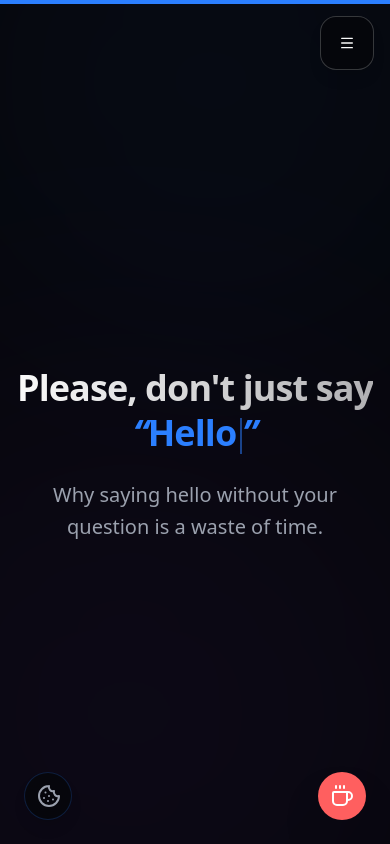
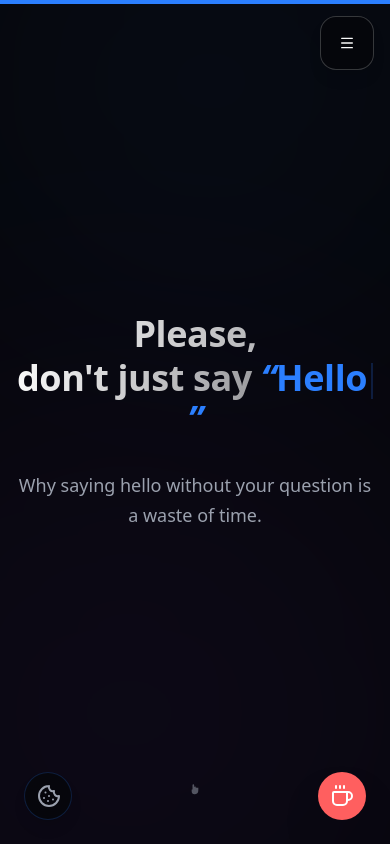
Before and after one commit to Kaysuto/no-hello, a Next.js app: page / in a window 390 px wide. Shown: the top 844 px of the page. Built offline with nearby package versions, Linux system fonts and the light colour scheme.

Commit message:
refactor: update HomeContent layout and improve translation structure

```diff
--- a/components/home-content.tsx
+++ b/components/home-content.tsx
@@ -1,25 +1,25 @@
 "use client"
 import { Navbar } from "@/components/navbar/navbar"
 import { useTranslation } from "@/components/translation-context"
-
 import { ComparisonSection } from "@/components/comparison-section"
 import { ConceptExplanation } from "@/components/concept-explanation"
 import { QuizGame } from "@/components/quiz/quiz-game"
 import { KofiWidget } from "@/components/kofi-widget"
-
 import { TypingText } from "@/components/typing-text"
 import { motion } from "framer-motion"
 import { fadeInUp, pulsingBlob, heroAnimation } from "@/lib/animations"
 import { SECTION_IDS } from "@/lib/constants"
+import { useScrollToSection } from "@/lib/hooks/use-scroll-to-section"
 
 export function HomeContent() {
     const { t } = useTranslation()
+    const scrollTo = useScrollToSection()
 
     return (
         <div className="min-h-screen bg-background relative overflow-hidden selection:bg-primary/20">
             <Navbar />
 
-            {/* Background Gradients */}
+            {/* Background blobs */}
             <div className="fixed inset-0 z-0 pointer-events-none">
                 <motion.div
                     animate={pulsingBlob(8, 0)}
@@ -31,70 +31,103 @@ export function HomeContent() {
                 />
             </div>
 
-            <div className="relative z-10 container mx-auto px-4 pt-16">
-                <main className="space-y-24">
-                    {/* Hero Section */}
+            <div className="relative z-10">
+                {/* Hero */}
                 <motion.section
                     initial="hidden"
                     animate="visible"
                     variants={heroAnimation}
-                        className="min-h-[calc(100vh-4rem)] flex items-center justify-center"
+                    className="relative min-h-screen flex flex-col items-center justify-center text-center px-4"
                 >
-                            {/* Text Content */}
-                            <div className="space-y-6 text-center order-1">
-                                <h1 className="text-4xl md:text-5xl lg:text-7xl font-black tracking-tight leading-tight">
-                                    <span className="bg-linear-to-r from-foreground to-foreground/70 bg-clip-text text-transparent">
-                                        {t.headerPre}
+                    <div className="space-y-8 max-w-4xl mx-auto">
+                        <h1 className="font-black tracking-tight leading-[1.05]">
+                            <span className="block text-4xl md:text-6xl lg:text-7xl bg-linear-to-r from-foreground to-foreground/60 bg-clip-text text-transparent">
+                                {t.headerLine1}
                             </span>
-                                    <span className="text-primary italic"> &ldquo;
-                                        <TypingText
+                            <span className="block text-4xl md:text-6xl lg:text-7xl mt-1">
+                                <span className="bg-linear-to-r from-foreground to-foreground/60 bg-clip-text text-transparent">
+                                    {t.headerLine2}{" "}
+                                </span>
+                                <span className="text-primary italic">&ldquo;<TypingText
                                     words={["Bonjour", "Hello", "Hola", "Hallo", "Ciao", "Olá", "Namaste", "Salaam", "Konnichiwa", "Ni Hao"]}
                                     className="not-italic"
-                                        />&rdquo;
+                                />&rdquo;</span>
                             </span>
                         </h1>
-                                <p className="text-xl md:text-2xl text-muted-foreground font-light max-w-xl mx-auto leading-relaxed">
+                        <p className="text-lg md:text-xl text-muted-foreground font-light max-w-lg mx-auto leading-relaxed">
                             {t.headerDesc}
                         </p>
                     </div>
+
+                    <motion.button
+                        aria-label="Scroll to content"
+                        onClick={() => scrollTo(SECTION_IDS.EXPLANATION)}
+                        className="absolute bottom-10 left-1/2 -translate-x-1/2 flex flex-col items-center gap-1.5 group cursor-pointer touch-manipulation"
+                        animate={{ y: [0, 6, 0] }}
+                        transition={{ duration: 2, repeat: Infinity, ease: "easeInOut" }}
+                        whileHover={{ scale: 1.15 }}
+                        whileTap={{ scale: 0.9 }}
+                    >
+                        {/* Mouse indicator (desktop) */}
+                        <div className="hidden md:flex w-6 h-9 rounded-full border-2 border-muted-foreground/30 group-hover:border-primary/60 transition-colors items-start justify-center pt-1.5">
+                            <motion.div
+                                className="w-1 h-1.5 rounded-full bg-muted-foreground/40 group-hover:bg-primary/60 transition-colors"
+                                animate={{ y: [0, 8, 0], opacity: [1, 0, 1] }}
+                                transition={{ duration: 1.5, repeat: Infinity, ease: "easeInOut" }}
+                            />
+                        </div>
+                        {/* Touch indicator (mobile) */}
+                        <div className="flex md:hidden relative w-8 h-8 items-center justify-center">
+                            <motion.div
+                                className="absolute inset-0 rounded-full bg-muted-foreground/10 group-active:bg-primary/20"
+                                animate={{ scale: [1, 1.4, 1], opacity: [0.4, 0, 0.4] }}
+                                transition={{ duration: 1.8, repeat: Infinity, ease: "easeOut" }}
+                            />
+                            <svg className="w-5 h-5 text-muted-foreground/50 group-active:text-primary/70 transition-colors" viewBox="0 0 24 24" fill="currentColor">
+                                <path d="M9 11.5V7a1 1 0 0 1 2 0v2.5A1 1 0 0 1 13 10v1a1 1 0 0 1 1.5-.87V11a1 1 0 0 1 1.5-.87V13c0 3-1 5-4 5h-.5A3.5 3.5 0 0 1 8 14.5v-2a.5.5 0 0 1 1 0" />
+                            </svg>
+                        </div>
+                    </motion.button>
                 </motion.section>
 
-                    {/* Explanation Section */}
-                    <section id={SECTION_IDS.EXPLANATION} className="scroll-mt-24">
+                {/* Concept Section */}
+                <section id={SECTION_IDS.EXPLANATION} className="py-24 scroll-mt-20">
                     <ConceptExplanation />
                 </section>
 
                 {/* Comparison Section */}
                 <motion.section
-                        className="bg-linear-to-b from-transparent via-secondary/5 to-transparent py-12 -mx-4 px-4 sm:mx-0 sm:px-0 sm:rounded-3xl"
+                    className="py-24 bg-linear-to-b from-transparent via-secondary/5 to-transparent"
                     initial="hidden"
                     whileInView="visible"
                     viewport={{ once: true, margin: "-100px" }}
                     variants={fadeInUp}
                 >
+                    <div className="container mx-auto px-4">
                         <div className="text-center mb-12">
-                            <h2 className="text-3xl font-bold tracking-tight mb-4">{t.compSectionTitle}</h2>
+                            <h2 className="text-3xl font-bold tracking-tight mb-3">{t.compSectionTitle}</h2>
                             <p className="text-muted-foreground">{t.compSectionDesc}</p>
                         </div>
                         <ComparisonSection />
+                    </div>
                 </motion.section>
 
                 {/* Quiz Section */}
                 <motion.section
                     id={SECTION_IDS.QUIZ}
-                        className="py-12 scroll-mt-24"
+                    className="py-24 scroll-mt-20"
                     initial="hidden"
                     whileInView="visible"
                     viewport={{ once: true, margin: "-100px" }}
                     variants={fadeInUp}
                 >
+                    <div className="container mx-auto px-4">
                         <QuizGame />
+                    </div>
                 </motion.section>
+            </div>
 
-
-                </main>
-            </div>
             <KofiWidget />
         </div>
-    );
+    )
 }
--- a/components/quiz/difficulty-selector.tsx
+++ b/components/quiz/difficulty-selector.tsx
@@ -17,7 +17,7 @@ export function DifficultySelector({ onSelectDifficulty, t }: DifficultySelector
   return (
     <div className="space-y-8 py-4">
       <div className="text-center space-y-2">
-        <h3 className="text-2xl font-bold">{t.quizDifficultyTitle}</h3>
+        <h3 className="text-2xl font-bold text-foreground">{t.quizDifficultyTitle}</h3>
         <p className="text-muted-foreground">{t.quizDesc}</p>
       </div>
       <div className="grid gap-4 max-w-sm mx-auto">
--- a/components/quiz/quiz-game.tsx
+++ b/components/quiz/quiz-game.tsx
@@ -73,9 +73,7 @@ export function QuizGame() {
   }
 
   return (
-    <Card className="w-full max-w-2xl mx-auto overflow-hidden border-primary/20 bg-card/50 backdrop-blur-sm relative">
-      <div className="absolute inset-0 bg-linear-to-br from-primary/5 via-transparent to-primary/5 pointer-events-none" />
-
+    <Card className="w-full max-w-2xl mx-auto overflow-hidden border-primary/20 bg-neutral-50/50 dark:bg-neutral-950/10 relative">
       <div className="p-8 relative z-10">
         {!difficulty ? (
           <DifficultySelector onSelectDifficulty={selectDifficulty} t={t} />
--- a/components/translation-context.tsx
+++ b/components/translation-context.tsx
@@ -5,7 +5,8 @@ import React, { createContext, useContext, useState, ReactNode } from "react"
 
 
 const defaultTranslations = {
-    headerPre: "S'il vous plaît, ne dites pas juste",
+    headerLine1: "S'il vous plaît,",
+    headerLine2: "ne dites pas juste",
     headerItalic: "Bonjour",
     headerDesc: "Pourquoi dire bonjour sans poser votre question est une perte de temps.",
 
--- a/lib/translations.ts
+++ b/lib/translations.ts
@@ -1,6 +1,7 @@
 export const STATIC_TRANSLATIONS = {
     fr: {
-        headerPre: "S'il vous plaît, ne dites pas juste",
+        headerLine1: "S'il vous plaît,",
+        headerLine2: "ne dites pas juste",
         headerItalic: "Bonjour",
         headerDesc: "Pourquoi dire bonjour sans poser votre question est une perte de temps.",
 
@@ -98,7 +99,8 @@ export const STATIC_TRANSLATIONS = {
         cookieGooglePolicy: "Voir la Politique de Google"
     },
     en: {
-        headerPre: "Please, don't just say",
+        headerLine1: "Please,",
+        headerLine2: "don't just say",
         headerItalic: "Hello",
         headerDesc: "Why saying hello without your question is a waste of time.",
 
@@ -182,7 +184,8 @@ export const STATIC_TRANSLATIONS = {
         cookieGooglePolicy: "View Google Policy"
     },
     es: {
-        headerPre: "Por favor, no digas solo",
+        headerLine1: "Por favor,",
+        headerLine2: "no digas solo",
         headerItalic: "Hola",
         headerDesc: "Por qué decir hola sin tu pregunta es una pérdida de tiempo.",
 
@@ -267,7 +270,8 @@ export const STATIC_TRANSLATIONS = {
         cookieGooglePolicy: "Ver Política de Google"
     },
     de: {
-        headerPre: "Bitte sag nicht nur",
+        headerLine1: "Bitte,",
+        headerLine2: "sag nicht nur",
         headerItalic: "Hallo",
         headerDesc: "Warum Hallo sagen ohne Frage Zeitverschwendung ist.",
 
@@ -352,7 +356,8 @@ export const STATIC_TRANSLATIONS = {
         cookieGooglePolicy: "Google-Richtlinie ansehen"
     },
     ja: {
-        headerPre: "ただ",
+        headerLine1: "お願いです、",
+        headerLine2: "ただとは言わないで",
         headerItalic: "こんにちは",
         headerDesc: "挨拶だけで質問を送らないことが、なぜ時間の無駄なのか。",
 
```
Lines whose indentation alone changed are shown as unchanged.
